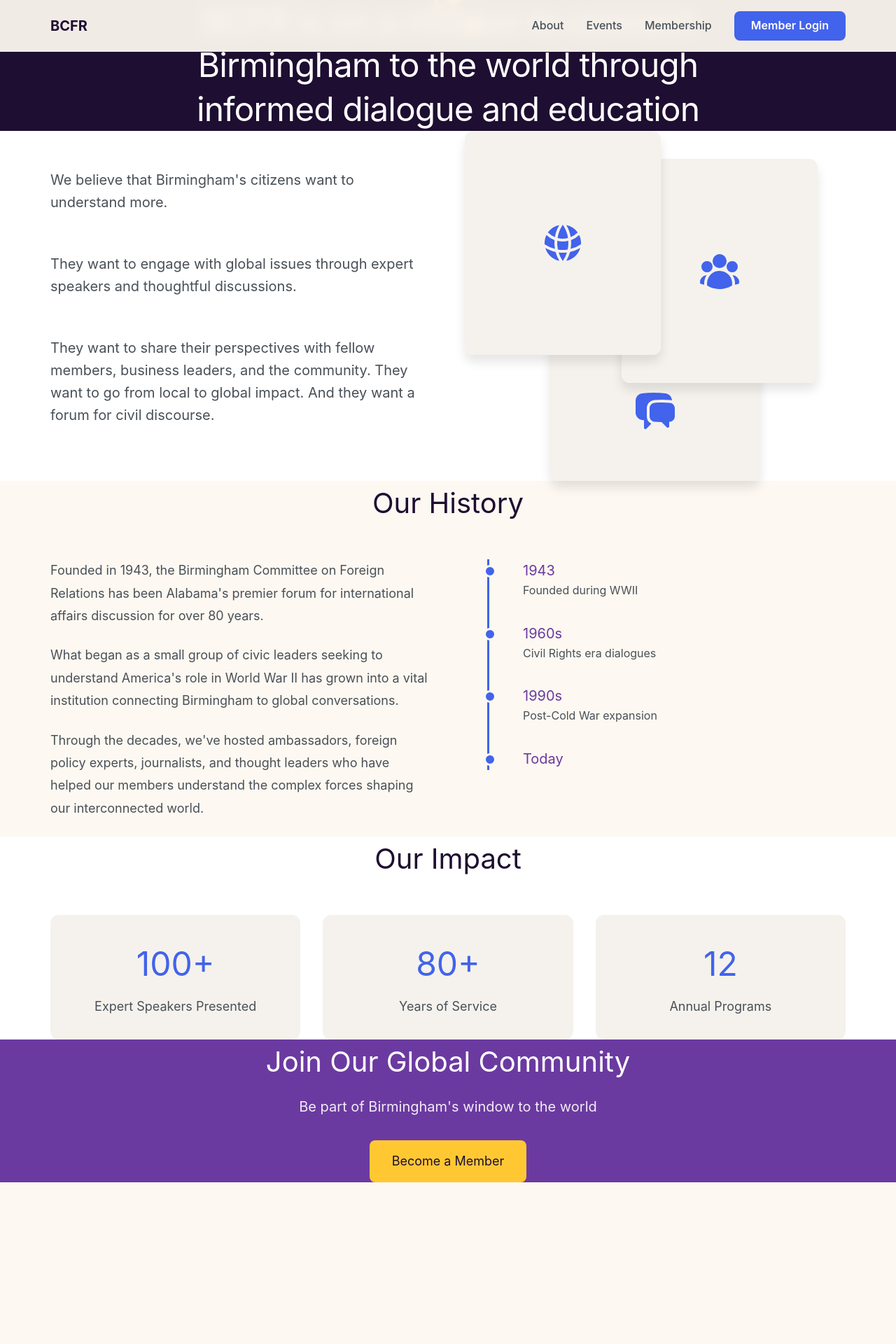
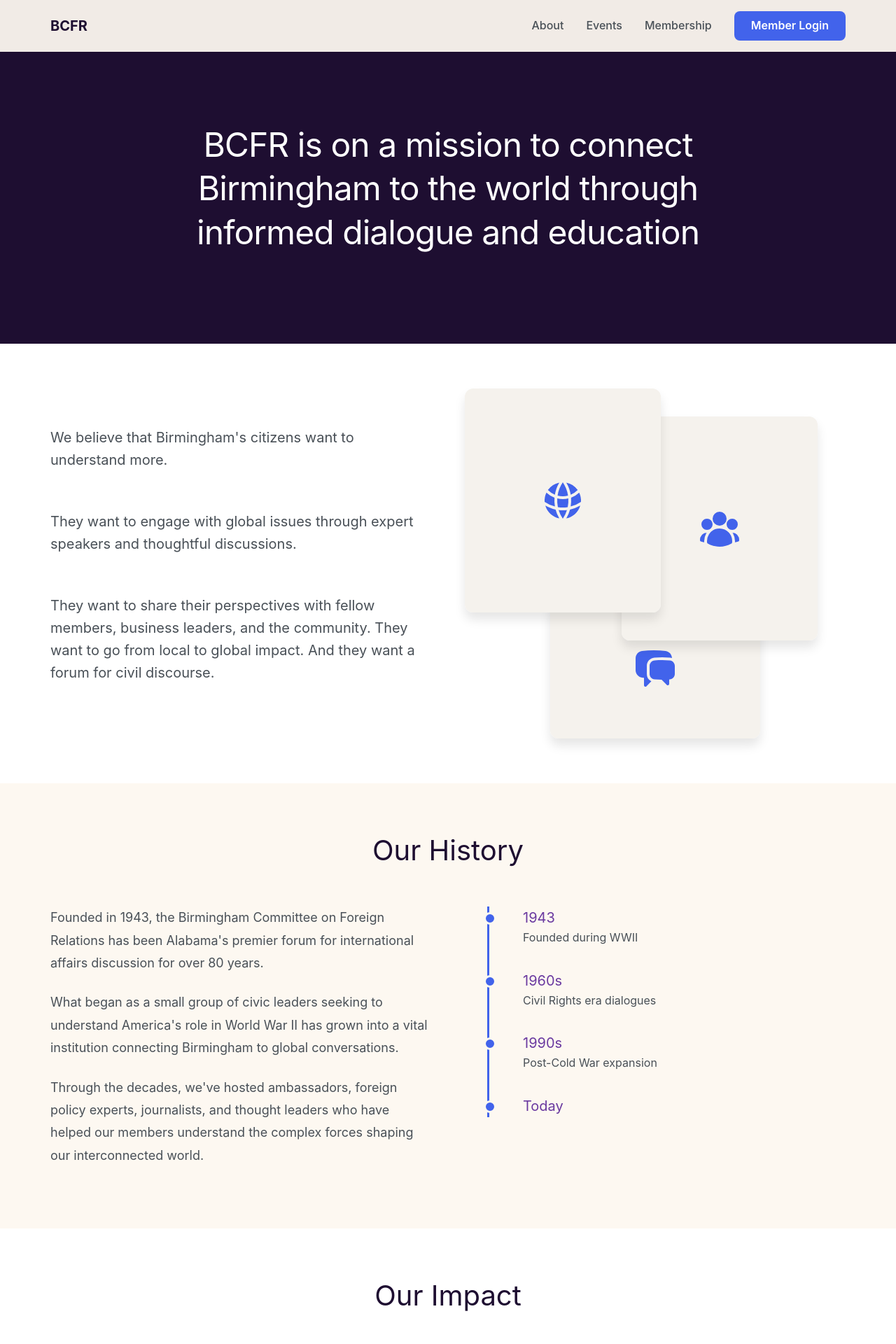
Before and after one commit to adilp/BCFR, a React (Vite) app in the folder apps/web/: page /about in a window 1280 px wide. Shown: the top 1920 px of the page at 70% size. Before the commit the page ends 1689 px from the top, so only its background shows below. Built offline with nearby package versions, Linux system fonts and the light colour scheme.

Commit message:
Fixed about page

```diff
--- a/apps/web/src/components/AboutPage.css
+++ b/apps/web/src/components/AboutPage.css
@@ -7,8 +7,8 @@
 .mission-section {
   background-color: var(--primary-purple-dark);
   color: white;
-  padding: var(--space-xxxl) 0;
-  padding-top: calc(80px + var(--space-xxxl)); /* Account for fixed navbar */
+  padding: 6rem 0 8rem 0; /* Large padding top and extra large bottom */
+  padding-top: calc(80px + 6rem); /* Account for fixed navbar */
   position: relative;
   overflow: hidden;
 }
@@ -48,7 +48,7 @@
 
 /* Values Section */
 .values-section {
-  padding: var(--space-xxxl) 0;
+  padding: 4rem 0;
   background-color: var(--bg-white);
 }
 
@@ -135,7 +135,7 @@
 
 /* History Section */
 .history-section {
-  padding: var(--space-xxxl) 0;
+  padding: 4rem 0;
   background-color: var(--bg-light-gray);
 }
 
@@ -208,8 +208,8 @@
 
 /* Impact Section */
 .impact-section {
-  padding: var(--space-xxxl) 0;
-  padding-bottom: calc(var(--space-xxxl) * 2);
+  padding: 4rem 0;
+  padding-bottom: 8rem;
   background-color: var(--bg-white);
 }
 
@@ -252,8 +252,8 @@
 
 /* CTA Section */
 .about-cta-section {
-  padding: calc(var(--space-xxxl) * 1.5) 0;
-  padding-bottom: calc(var(--space-xxxl) * 2);
+  padding: 6rem 0;
+  padding-bottom: 8rem;
   background-color: var(--primary-purple);
   text-align: center;
   color: white;
--- a/apps/web/src/components/AboutPage.tsx
+++ b/apps/web/src/components/AboutPage.tsx
@@ -20,9 +20,6 @@ const AboutPage = () => {
       {/* Mission Section */}
       <section className="mission-section">
         <div className="mission-container">
-          <div className="sparkle-decoration">✨</div>
-          <div className="diamond-decoration">◆</div>
-
           <h1 className="mission-title">
             BCFR is on a mission to connect
             <br />Birmingham to the world through
```
